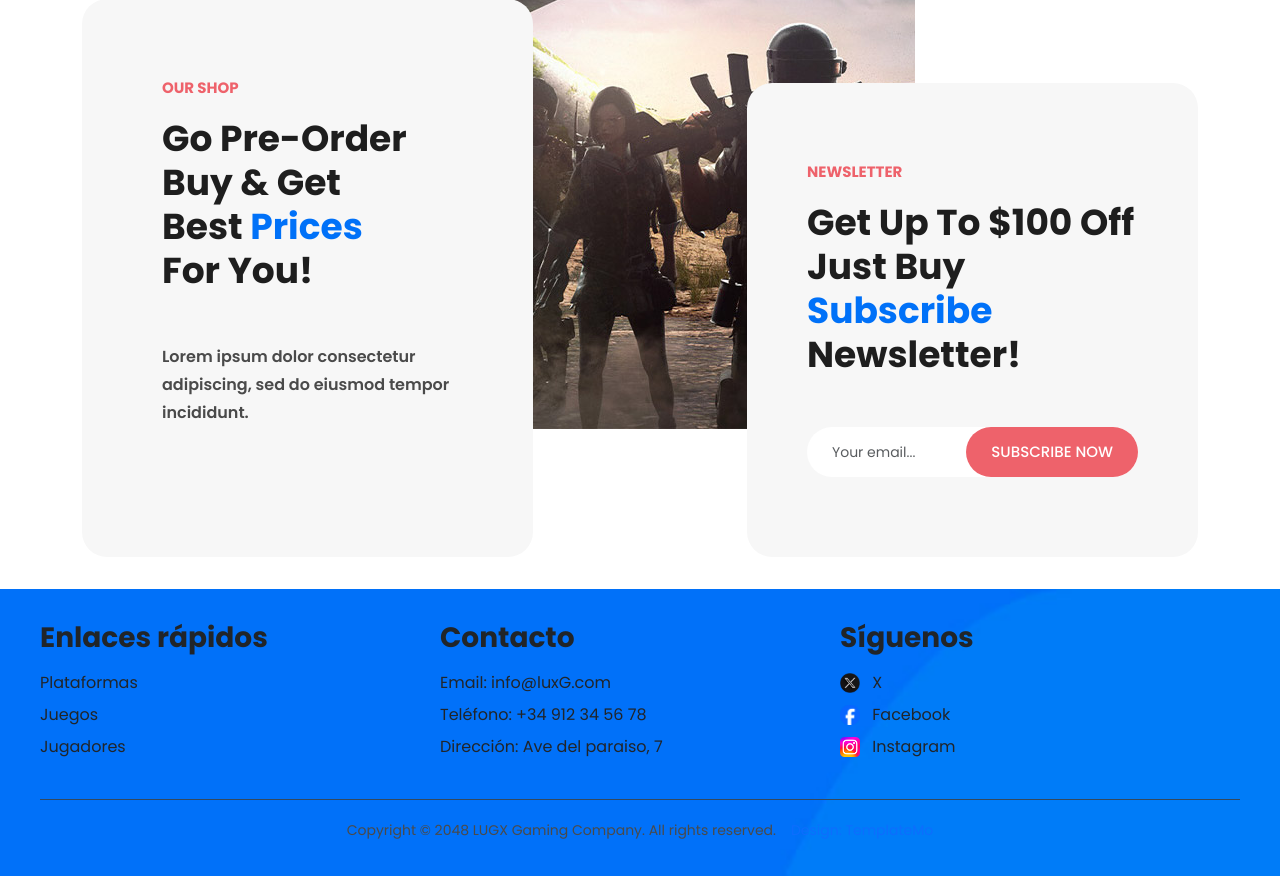
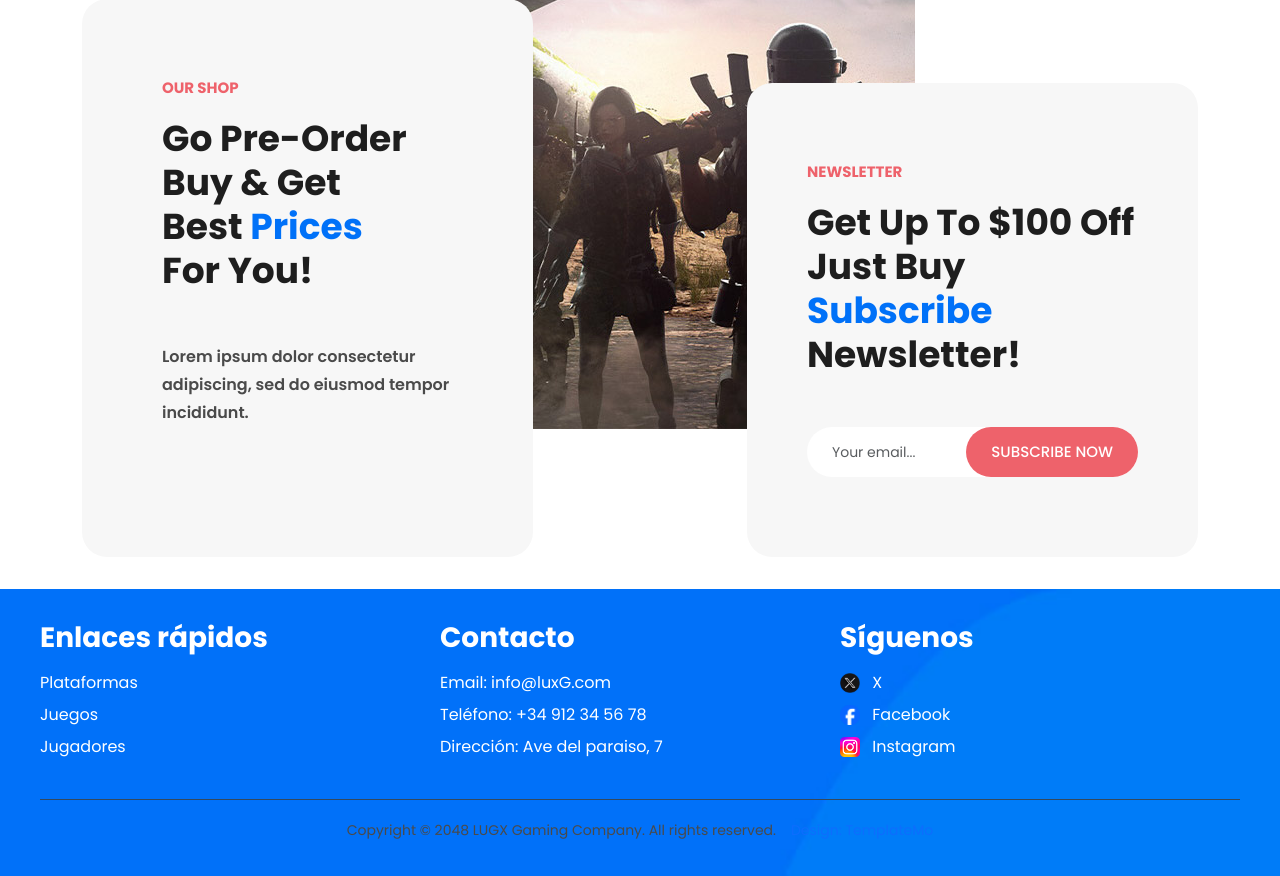
Before and after one commit to gaizkaOrtiz11/PlataformaJuegos-IW, a Django app: page /plataformas/ in a window 1280 px wide. Shown: the part 3146-4022 px from the top of the page. Run offline with Django 5.2, Linux system fonts and the light colour scheme; some libraries are stand-ins or nearby versions.

Commit message:
footer en blanco(cambio menor)

```diff
--- a/PlataformaJuegos_Project/PlataformaJuegos_App/static/css/templatemo-lugx-gaming.css
+++ b/PlataformaJuegos_Project/PlataformaJuegos_App/static/css/templatemo-lugx-gaming.css
@@ -1138,13 +1138,13 @@ footer {
 }
 
 .footer-section a {
-  color: #212529;
+  color: white;
   text-decoration: none;
 }
 
 .footer-section h3 {
   margin-bottom: 1rem;
-  color: #212529;
+  color: white;
 }
 
 .footer-section ul {
@@ -1153,7 +1153,7 @@ footer {
 
 .footer-section li {
   margin-bottom: 0.5rem;
-  color: #212529;
+  color: white;
 }
 
 .footer-section a:hover {
```
